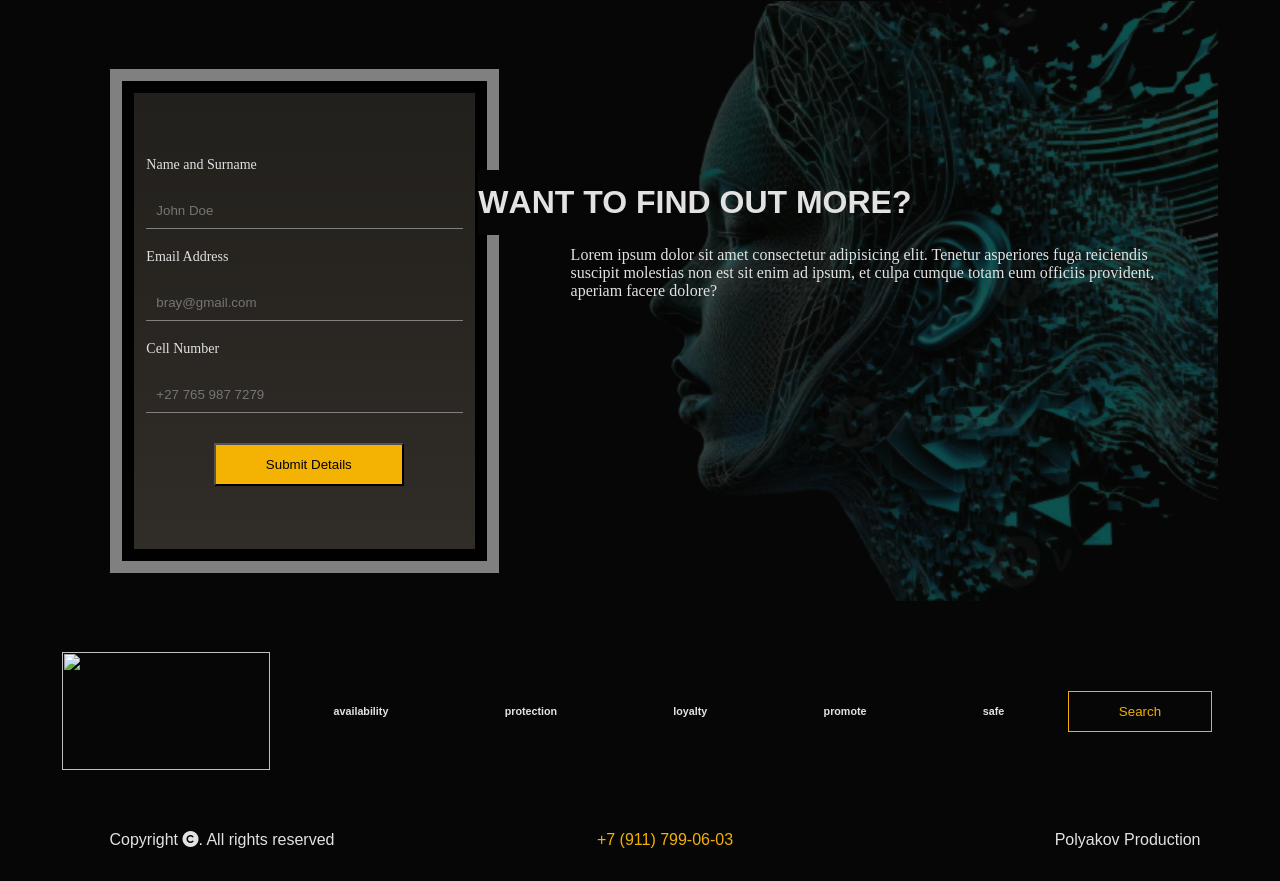
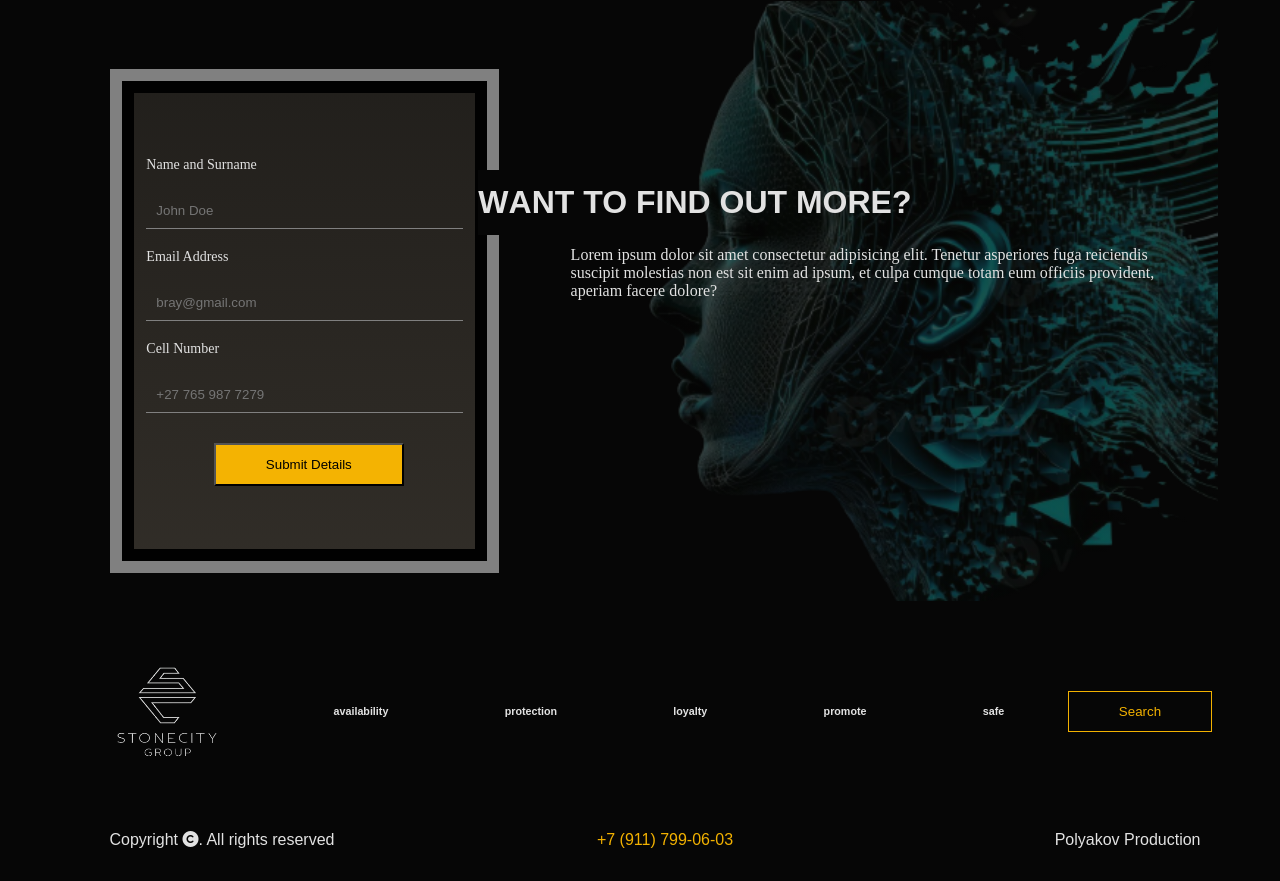
Before and after one commit to RaynardMcKenzie/RealmUX, a plain HTML site: page index.html in a window 1280 px wide. Shown: the part 2199-3080 px from the top of the page. Drawn offline with Linux system fonts and the light colour scheme; a web font is replaced by a local one.

Commit message:
Update index.html

```diff
--- a/index.html
+++ b/index.html
@@ -282,7 +282,7 @@
           <div class="footerTopContainer">
             <div class="footerWrapper">
               <div class="footerLogoHolder">
-                <img src="images/myLogo.png" class="footerLogo" alt="" />
+                <img src="myLogo.png" class="footerLogo" alt="" />
               </div>
               <div class="footerContent">
                 <h6 class="content">availability</h6>
```
